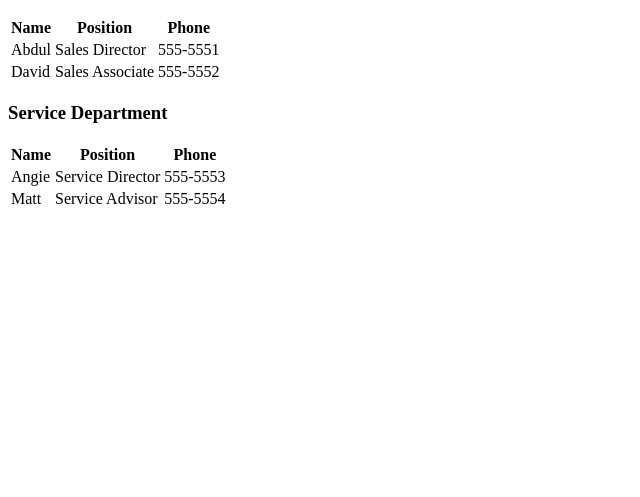
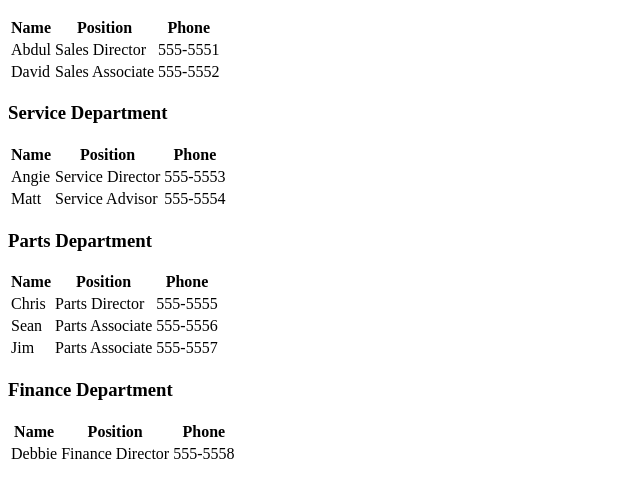
Before and after one commit to ggfalloon/staff-list, a plain HTML site: page staff_page.html in a window 1280 px wide. Shown: the part 105-602 px from the top of the page, without its empty margins (0-640 px from the left). Drawn offline with Linux system fonts and the light colour scheme.

Commit message:
parts and finance table

```diff
--- a/staff_page.html
+++ b/staff_page.html
@@ -53,6 +53,44 @@
             </tr>
         </table>
 
+        <h3>Parts Department</h3>
+        <table>
+            <tr>
+                <th>Name</th>
+                <th>Position</th>
+                <th>Phone</th>
+            </tr>
+            <tr>
+                <td>Chris</td>
+                <td>Parts Director</td>
+                <td>555-5555</td>
+            </tr>
+            <tr>
+                <td>Sean</td>
+                <td>Parts Associate</td>
+                <td>555-5556</td>
+            </tr>
+            <tr>
+                <td>Jim</td>
+                <td>Parts Associate</td>
+                <td>555-5557</td>
+            </tr>
+        </table>
+
+        <h3>Finance Department</h3>
+        <table>
+            <tr>
+                <th>Name</th>
+                <th>Position</th>
+                <th>Phone</th>
+            </tr>
+            <tr>
+                <td>Debbie</td>
+                <td>Finance Director</td>
+                <td>555-5558</td>
+            </tr>
+        </table>
+
 
     </main>
 
```
